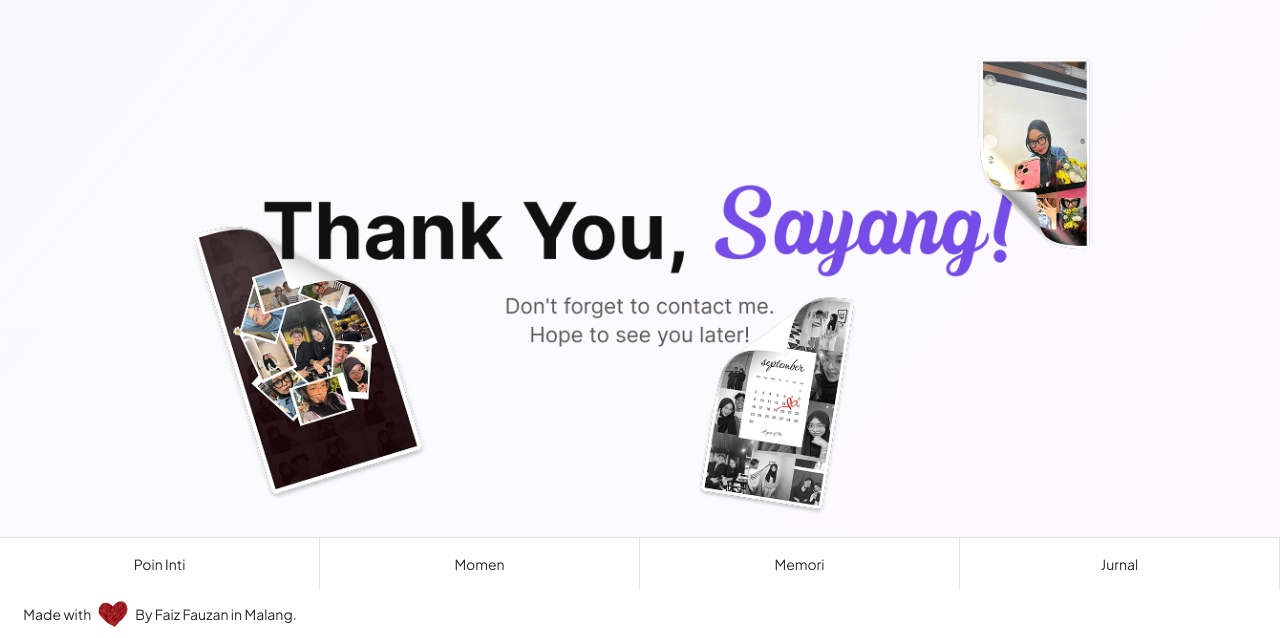
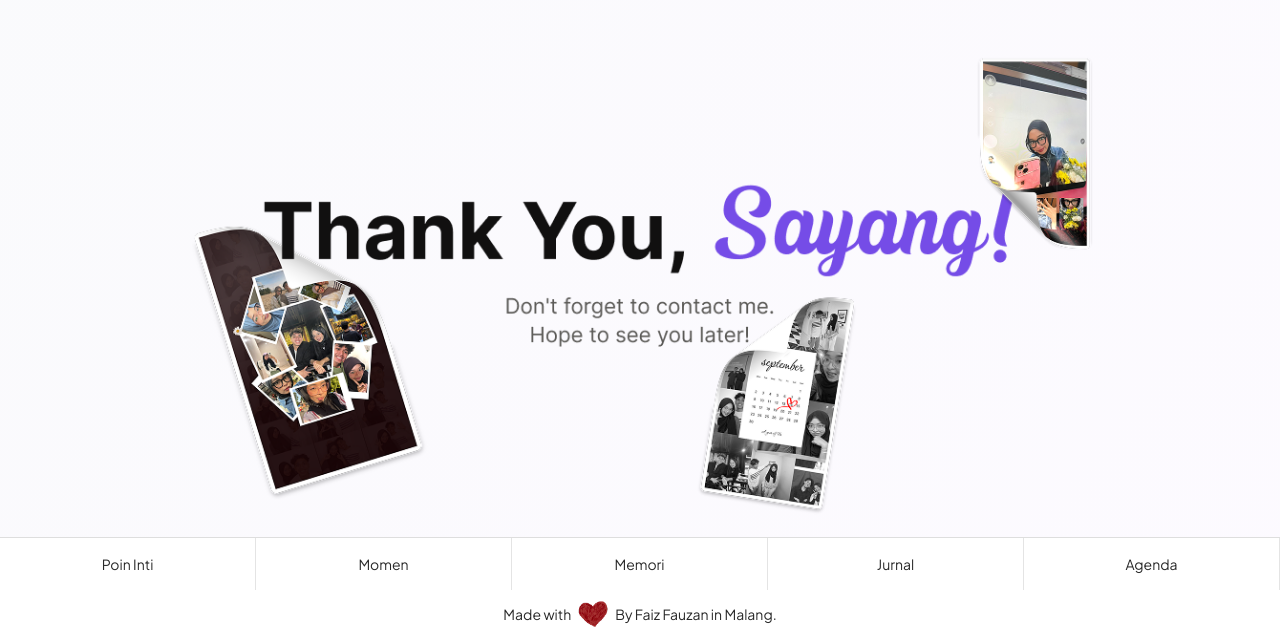
Before and after one commit to faizfznn/web-back, a React (Vite) app: page /agenda in a window 1280 px wide. Shown: the part 940-1578 px from the top of the page. Built offline with nearby package versions, Linux system fonts and the light colour scheme; no server answers; the database is empty; a web font is replaced by a local one.

Commit message:
Footer Update

```diff
--- a/src/components/Footer.jsx
+++ b/src/components/Footer.jsx
@@ -13,14 +13,14 @@ function Footer() {
         />
       </div>
 
-      <div className="grid min-h-[58px] grid-cols-3 border-t border-[#dedede] bg-white text-[#292929] md:grid-cols-4">
+      <div className="grid min-h-[58px] grid-cols-3 border-t border-[#dedede] bg-white text-[#292929] md:grid-cols-5">
         <Link
           to="/poin-inti"
           className="flex items-center justify-center border-r border-[#e4e4e4] px-3 py-4 text-center font-['Satoshi'] text-[11px] transition-colors hover:bg-[#f4f0ff] md:text-sm"
         >
           Poin Inti
         </Link>
-                <Link
+        <Link
           to="/momen"
           className="flex items-center justify-center border-r border-[#e4e4e4] px-3 py-4 text-center font-['Satoshi'] text-[11px] transition-colors hover:bg-[#f4f0ff] md:text-sm"
         >
@@ -38,7 +38,13 @@ function Footer() {
         >
           Jurnal
         </Link>
-        <div className="col-span-3 flex items-center justify-center gap-1.5 px-3 py-2 text-center font-['Satoshi'] text-[10px] md:col-span-1 md:text-sm">
+        <Link
+          to="/agenda"
+          className="flex items-center justify-center border-r border-[#e4e4e4] px-3 py-4 text-center font-['Satoshi'] text-[11px] transition-colors hover:bg-[#f4f0ff] md:text-sm"
+        >
+          Agenda
+        </Link>
+        <div className="col-span-full flex items-center justify-center gap-1.5 px-3 py-2 text-center font-['Satoshi'] text-[10px] md:text-sm">
           <span>Made with</span>
           <img src={heartImage} alt="love" className="h-8 w-8 object-contain" />
           <span>By Faiz Fauzan in Malang.</span>
```
